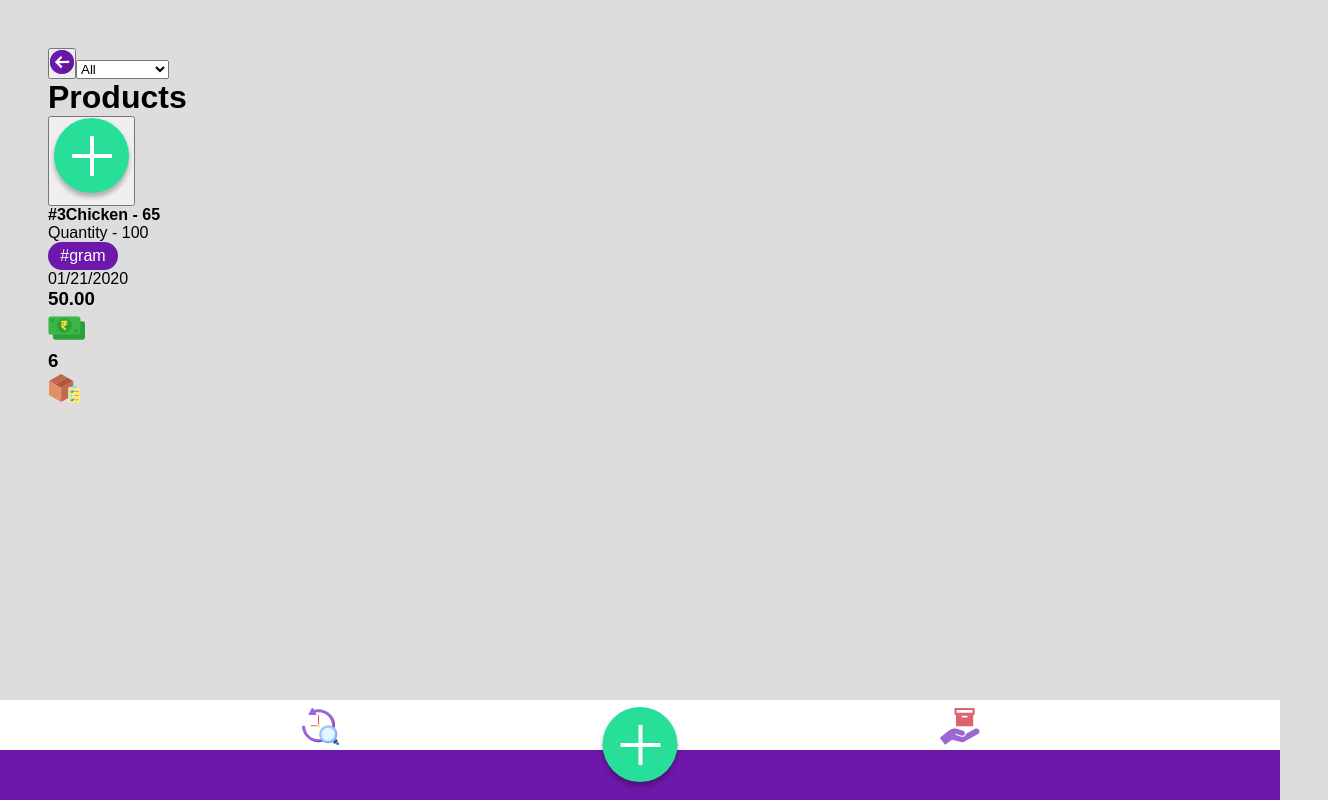
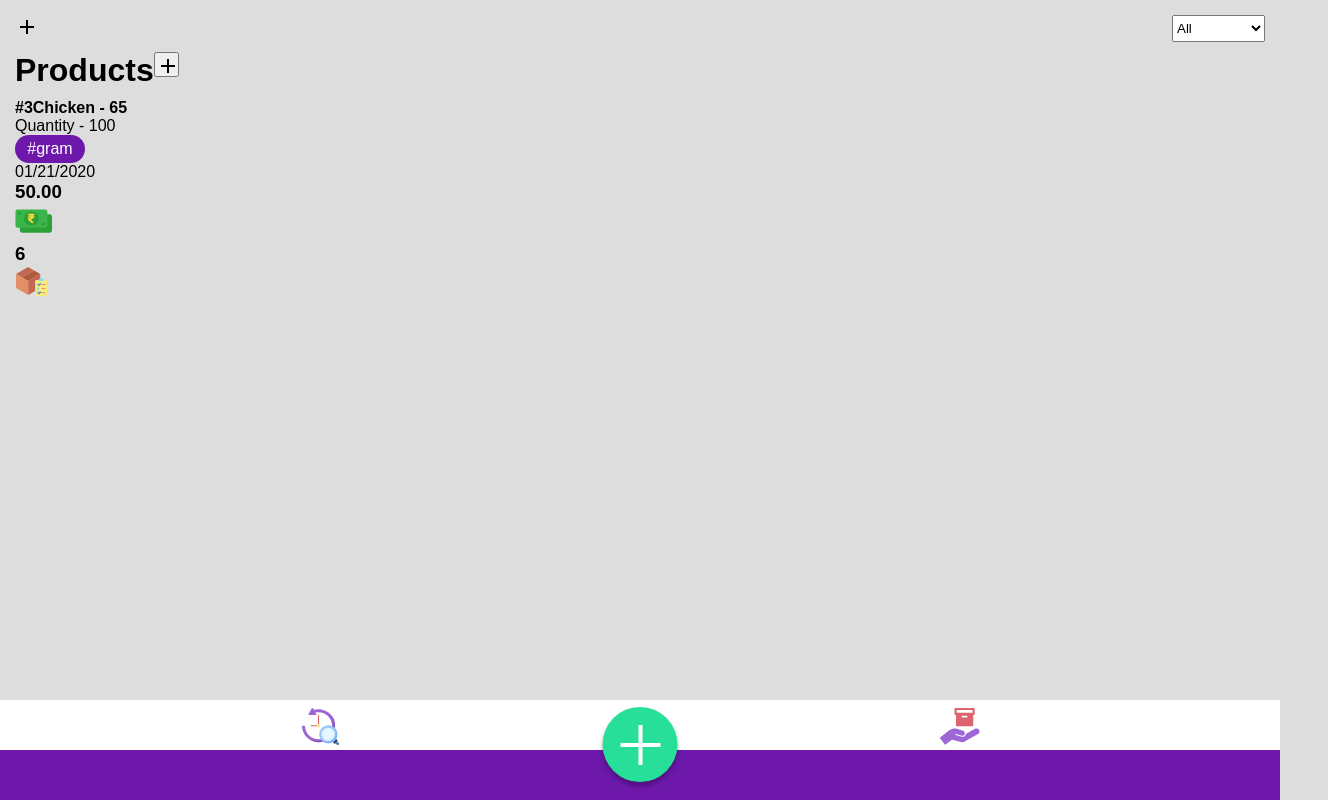
Before and after one commit to MohamedJakkariya/sell-app, a Next.js app: page /history in a window 1280 px wide. Shown: the whole page, 1328 px wide, since content can reach past the window. Built offline with nearby package versions, Linux system fonts and the light colour scheme.

Commit message:
added @material-ui/icons pacakge

```diff
--- a/package.json
+++ b/package.json
@@ -9,6 +9,7 @@
   },
   "dependencies": {
     "@material-ui/core": "^4.11.2",
+    "@material-ui/icons": "^4.11.2",
     "next": "10.0.3",
     "react": "17.0.1",
     "react-dom": "17.0.1",
--- a/src/pages/history.tsx
+++ b/src/pages/history.tsx
@@ -2,13 +2,14 @@
 
 import styled from 'styled-components';
 import ProductList from '../components/ProdcutList';
+import AddOutlinedIcon from '@material-ui/icons/AddOutlined';
 
 export default function history() {
 	return (
 		<History>
 			<Header>
 				<BackButton>
-					<img src='/img/back.svg' alt='back icon' />
+					<AddOutlinedIcon />
 				</BackButton>
 
 				<select>
@@ -21,7 +22,7 @@ export default function history() {
 			<SubHeader>
 				<h1>Products</h1>
 				<button>
-					<img src='/img/add button.svg' alt='add button' />
+					<AddOutlinedIcon />
 				</button>
 			</SubHeader>
 
@@ -35,13 +36,28 @@ export default function history() {
 const History = styled.div`
 	min-height: 100%;
 	min-width: 100%;
-	margin: 3rem;
+	padding: 15px;
 `;
 
-const Header = styled.div``;
+const Header = styled.div`
+	display: flex;
+	justify-content: space-between;
+`;
 
-const BackButton = styled.button``;
+const BackButton = styled.button`
+	background: none;
+	outline: none;
+	border: none;
+`;
 
-const SubHeader = styled.div``;
+const SubHeader = styled.div`
+	padding: 10px 0;
+	display: flex;
+
+	button {
+		width: 25px;
+		height: 25px;
+	}
+`;
 
 const ProductLists = styled.div``;
```
Also changed, not shown: 1 other file (tests, documents, lock files or other folders).
